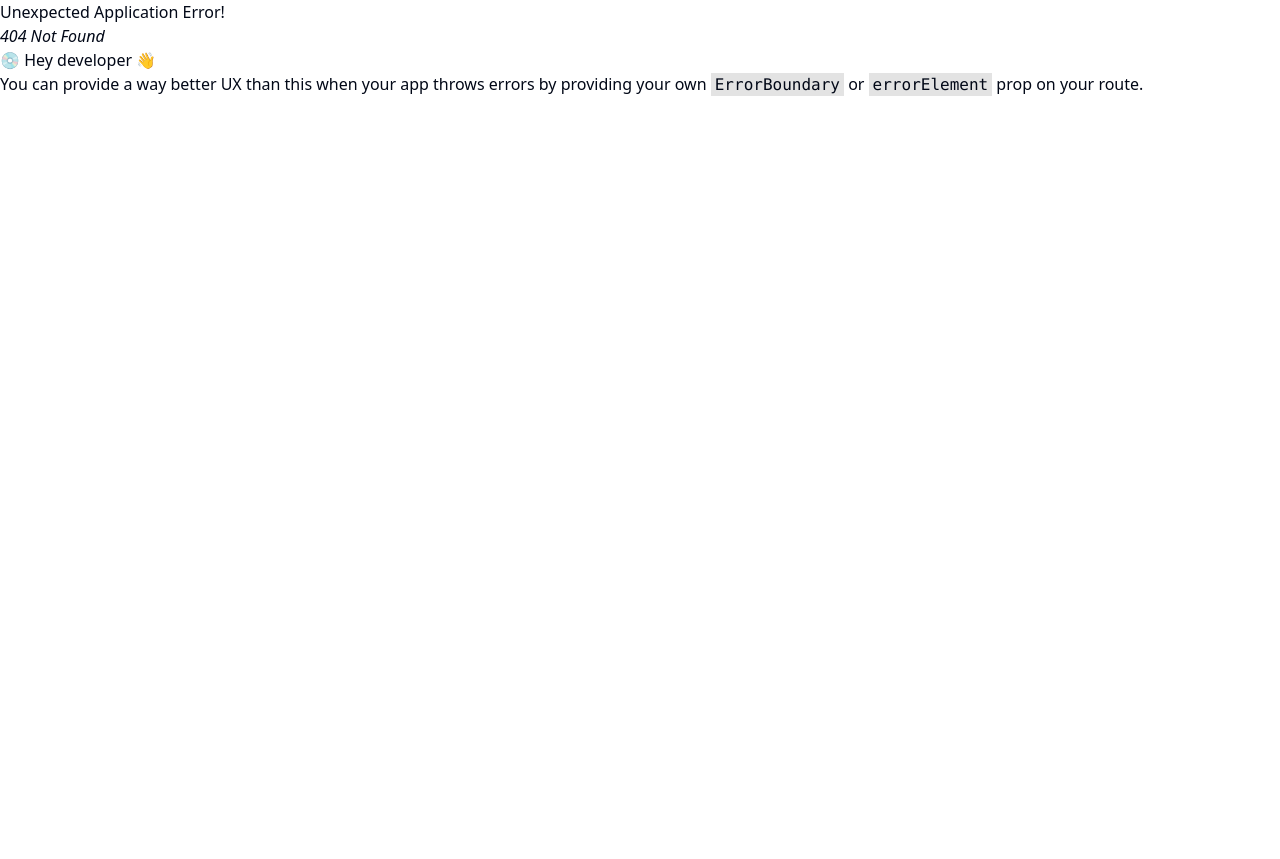
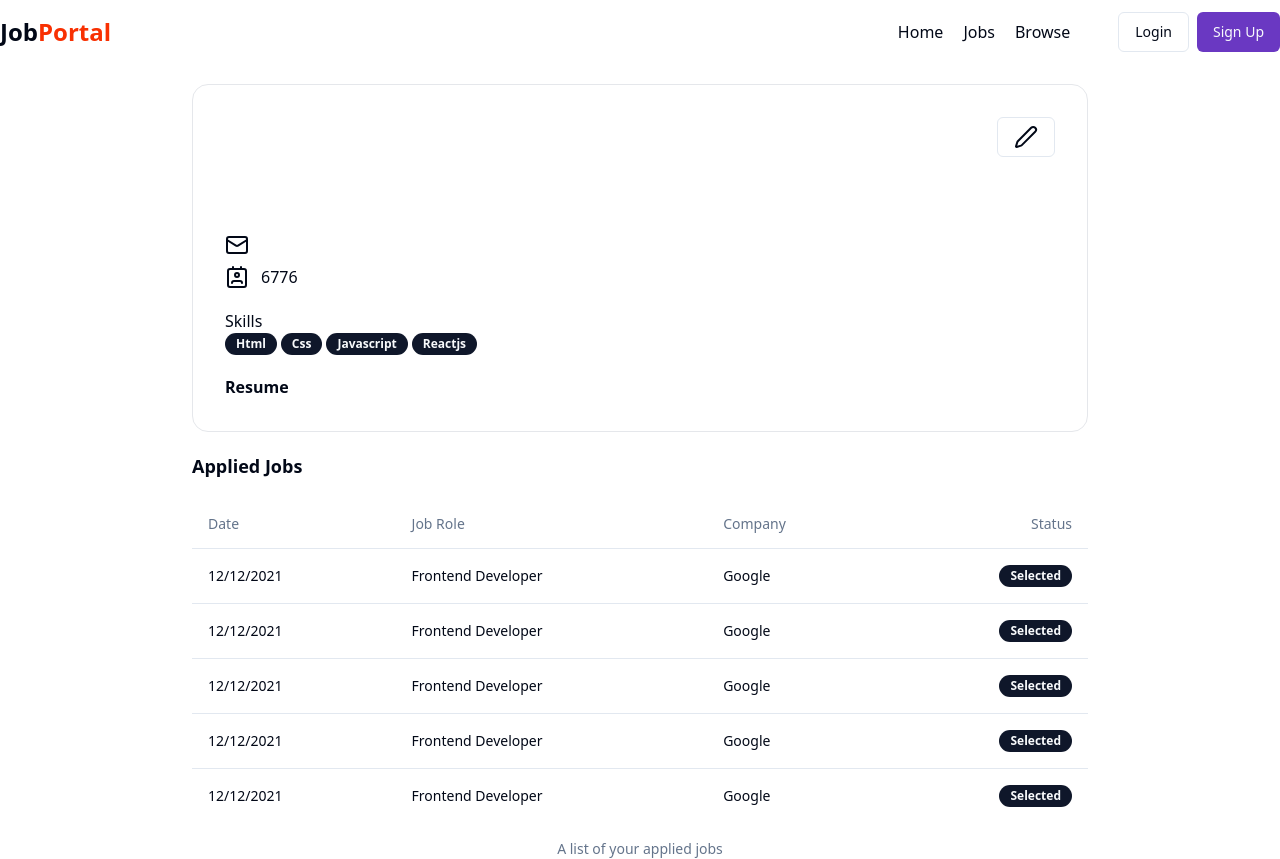
Before and after one commit to vishal4dev/JobQuest, a React (Vite) app in the folder frontend/: page /profile in a window 1280 px wide. Before the commit this address had no page. Before the commit the page ends 800 px from the top, so only its background shows below. Built offline with nearby package versions, Linux system fonts and the light colour scheme.

Commit message:
user profile page update

```diff
--- a/frontend/src/App.jsx
+++ b/frontend/src/App.jsx
@@ -4,6 +4,7 @@
 import Signup from './components/auth/Signup.jsx'
 import Jobs from './components/Jobs.jsx'
 import Browse from './components/Browse.jsx'
+import Profile from './components/Profile.jsx'
 
 const appRouter = createBrowserRouter([
   {
@@ -25,6 +26,10 @@
   {
     path:'/browse',
     element: <Browse />
+  },
+  {
+    path:'/profile',
+    element: <Profile />
   }
 ])
 
--- /dev/null
+++ b/frontend/src/components/AppliedJobTable.jsx
@@ -0,0 +1,44 @@
+import React from "react";
+import {
+  Table,
+  TableBody,
+  TableCaption,
+  TableCell,
+  TableHead,
+  TableHeader,
+  TableRow,
+} from "./ui/table";
+import { Badge } from "./ui/badge";
+
+const AppliedJobTable = () => {
+  return (
+    <div>
+      <Table>
+        <TableCaption>A list of your applied jobs</TableCaption>
+        <TableHeader>
+          <TableRow>
+            <TableHead>Date</TableHead>
+            <TableHead>Job Role</TableHead>
+            <TableHead>Company</TableHead>
+            <TableHead className="text-right">Status</TableHead>
+          </TableRow>
+        </TableHeader>
+        <TableBody>
+            {
+                // This is a dummy data, you can replace this with your own data
+                [...Array(5)].map((_, index) => (
+                    <TableRow key={index}>
+                        <TableCell>12/12/2021</TableCell>
+                        <TableCell>Frontend Developer</TableCell>
+                        <TableCell>Google</TableCell>
+                        <TableCell className="text-right"><Badge>Selected</Badge></TableCell>
+                    </TableRow>
+                ))
+            }
+        </TableBody>
+      </Table>
+    </div>
+  );
+};
+
+export default AppliedJobTable;
--- /dev/null
+++ b/frontend/src/components/Profile.jsx
@@ -0,0 +1,64 @@
+import React, { useState } from 'react'
+import Navbar from './shared/Navbar'
+import { Avatar, AvatarImage } from './ui/avatar'
+import { Button } from './ui/button'
+import { Contact, Mail, Pen } from 'lucide-react'
+import { Badge } from './ui/badge'
+import { Label } from './ui/label'
+import { useSelector } from 'react-redux'
+import AppliedJobTable from './AppliedJobTable.jsx'
+
+const skills = ["Html", "Css", "Javascript", "Reactjs"]
+const isResume = true;
+
+const Profile = () => {
+  const {user} = useSelector(state => state.auth);
+    return (
+        <div>
+            <Navbar />
+            <div className='max-w-4xl mx-auto bg-white border border-gray-200 rounded-2xl my-5 p-8'>
+                <div className='flex justify-between'>
+                    <div className='flex items-center gap-4'>
+                        <Avatar className="h-24 w-24">
+                            <AvatarImage src="" alt="profile" />
+                        </Avatar>
+                        <div>
+                            <h1 className='font-medium text-xl'>{user?.fullname}</h1>
+                            <p>{user?.profile?.bio}</p>
+                        </div>
+                    </div>
+                    <Button className="text-right" variant="outline"><Pen /></Button>
+                </div>
+                <div className='my-5'>
+                    <div className='flex items-center gap-3 my-2'>
+                        <Mail />
+                        <span>{user?.email}</span>
+                    </div>
+                    <div className='flex items-center gap-3 my-2'>
+                        <Contact />
+                        <span>{user?.phoneNumber}6776</span>
+                    </div>
+                </div>
+                <div className='my-5'>
+                    <h1>Skills</h1>
+                    <div className='flex items-center gap-1'>
+                        {
+                            skills.length !== 0 ? skills.map((item, index) => <Badge key={index}>{item}</Badge>) : <span>NA</span>
+                        }
+                    </div>
+                </div>
+                <div className='grid w-full max-w-sm items-center gap-1.5'>
+                    <Label className="text-md font-bold">Resume</Label>
+
+                </div>
+            </div>
+            <div className='max-w-4xl mx-auto bg-white rounded-2xl'>
+                <h1 className='font-bold text-lg my-5'>Applied Jobs</h1>
+                {/* Applied Job Table   */}
+                <AppliedJobTable />
+            </div>
+        </div>
+    )
+}
+
+export default Profile;
--- a/frontend/src/components/shared/Navbar.jsx
+++ b/frontend/src/components/shared/Navbar.jsx
@@ -13,9 +13,11 @@
     <div className="bg-white">
       <div className="flex items-center justify-between mx-auto max-w-7xl h-16">
         <div>
+          <Link to="/">
           <h1 className="text-2xl font-bold">
             Job<span className="text-[#F83002]">Portal</span>
           </h1>
+          </Link>
         </div>
         <div className="flex items-center gap-12">
           <ul className="flex font-medium items-center gap-5">
@@ -64,7 +66,7 @@
                 <div className="flex flex-col my-2 text-gray-600">
                   <div className="flex w-fit items-center gap-2 cursor-pointer">
                     <User2 />
-                    <Button variant="link">view profile</Button>
+                    <Button variant="link"><Link to="/profile">view profile</Link></Button>
                   </div>
                   <div className="flex w-fit items-center gap-2 cursor-pointer">
                     <LogOut />
--- /dev/null
+++ b/frontend/src/components/ui/table.jsx
@@ -0,0 +1,83 @@
+import * as React from "react"
+
+import { cn } from "@/lib/utils"
+
+const Table = React.forwardRef(({ className, ...props }, ref) => (
+  <div className="relative w-full overflow-auto">
+    <table
+      ref={ref}
+      className={cn("w-full caption-bottom text-sm", className)}
+      {...props} />
+  </div>
+))
+Table.displayName = "Table"
+
+const TableHeader = React.forwardRef(({ className, ...props }, ref) => (
+  <thead ref={ref} className={cn("[&_tr]:border-b", className)} {...props} />
+))
+TableHeader.displayName = "TableHeader"
+
+const TableBody = React.forwardRef(({ className, ...props }, ref) => (
+  <tbody
+    ref={ref}
+    className={cn("[&_tr:last-child]:border-0", className)}
+    {...props} />
+))
+TableBody.displayName = "TableBody"
+
+const TableFooter = React.forwardRef(({ className, ...props }, ref) => (
+  <tfoot
+    ref={ref}
+    className={cn("border-t bg-muted/50 font-medium [&>tr]:last:border-b-0", className)}
+    {...props} />
+))
+TableFooter.displayName = "TableFooter"
+
+const TableRow = React.forwardRef(({ className, ...props }, ref) => (
+  <tr
+    ref={ref}
+    className={cn(
+      "border-b transition-colors hover:bg-muted/50 data-[state=selected]:bg-muted",
+      className
+    )}
+    {...props} />
+))
+TableRow.displayName = "TableRow"
+
+const TableHead = React.forwardRef(({ className, ...props }, ref) => (
+  <th
+    ref={ref}
+    className={cn(
+      "h-12 px-4 text-left align-middle font-medium text-muted-foreground [&:has([role=checkbox])]:pr-0",
+      className
+    )}
+    {...props} />
+))
+TableHead.displayName = "TableHead"
+
+const TableCell = React.forwardRef(({ className, ...props }, ref) => (
+  <td
+    ref={ref}
+    className={cn("p-4 align-middle [&:has([role=checkbox])]:pr-0", className)}
+    {...props} />
+))
+TableCell.displayName = "TableCell"
+
+const TableCaption = React.forwardRef(({ className, ...props }, ref) => (
+  <caption
+    ref={ref}
+    className={cn("mt-4 text-sm text-muted-foreground", className)}
+    {...props} />
+))
+TableCaption.displayName = "TableCaption"
+
+export {
+  Table,
+  TableHeader,
+  TableBody,
+  TableFooter,
+  TableHead,
+  TableRow,
+  TableCell,
+  TableCaption,
+}
```
